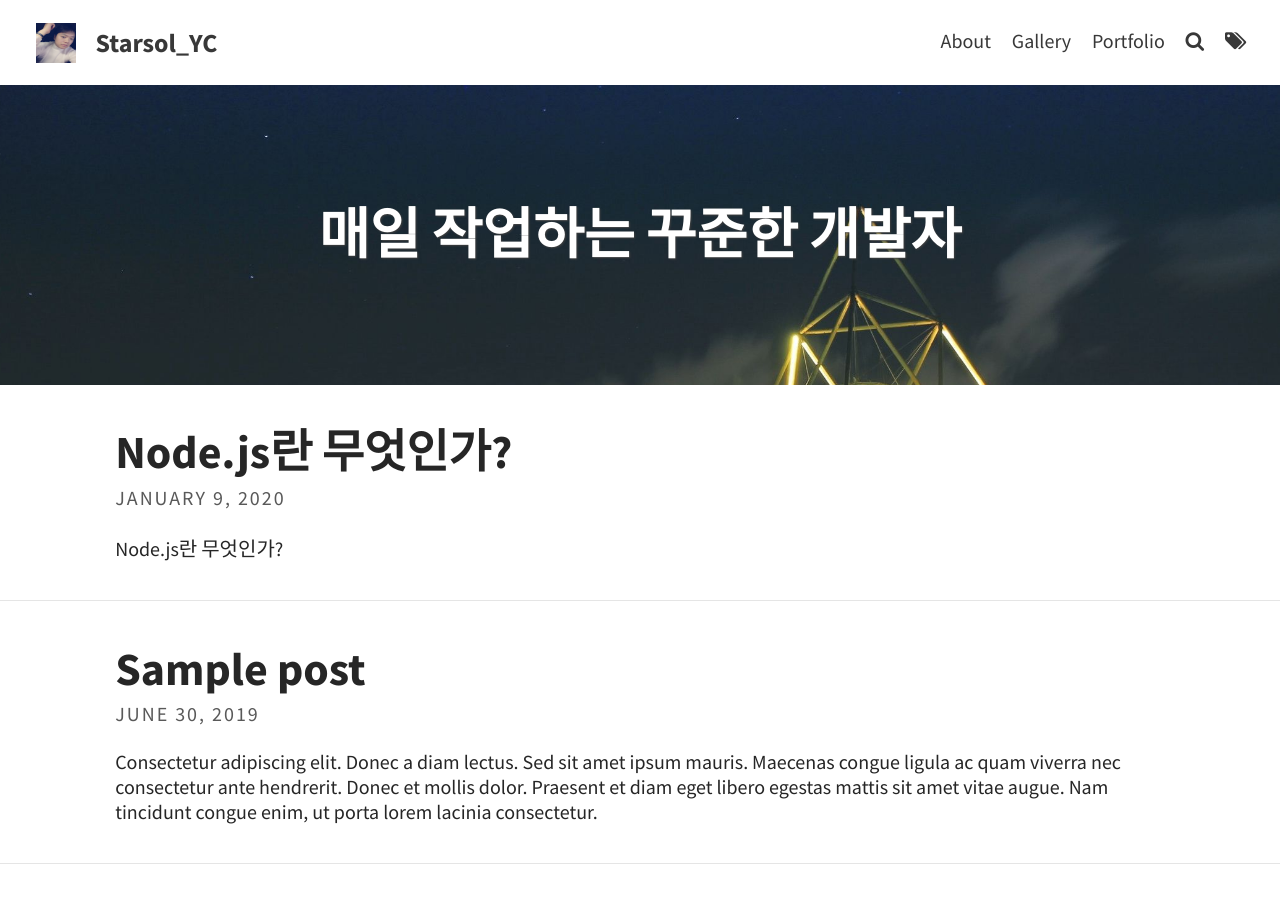
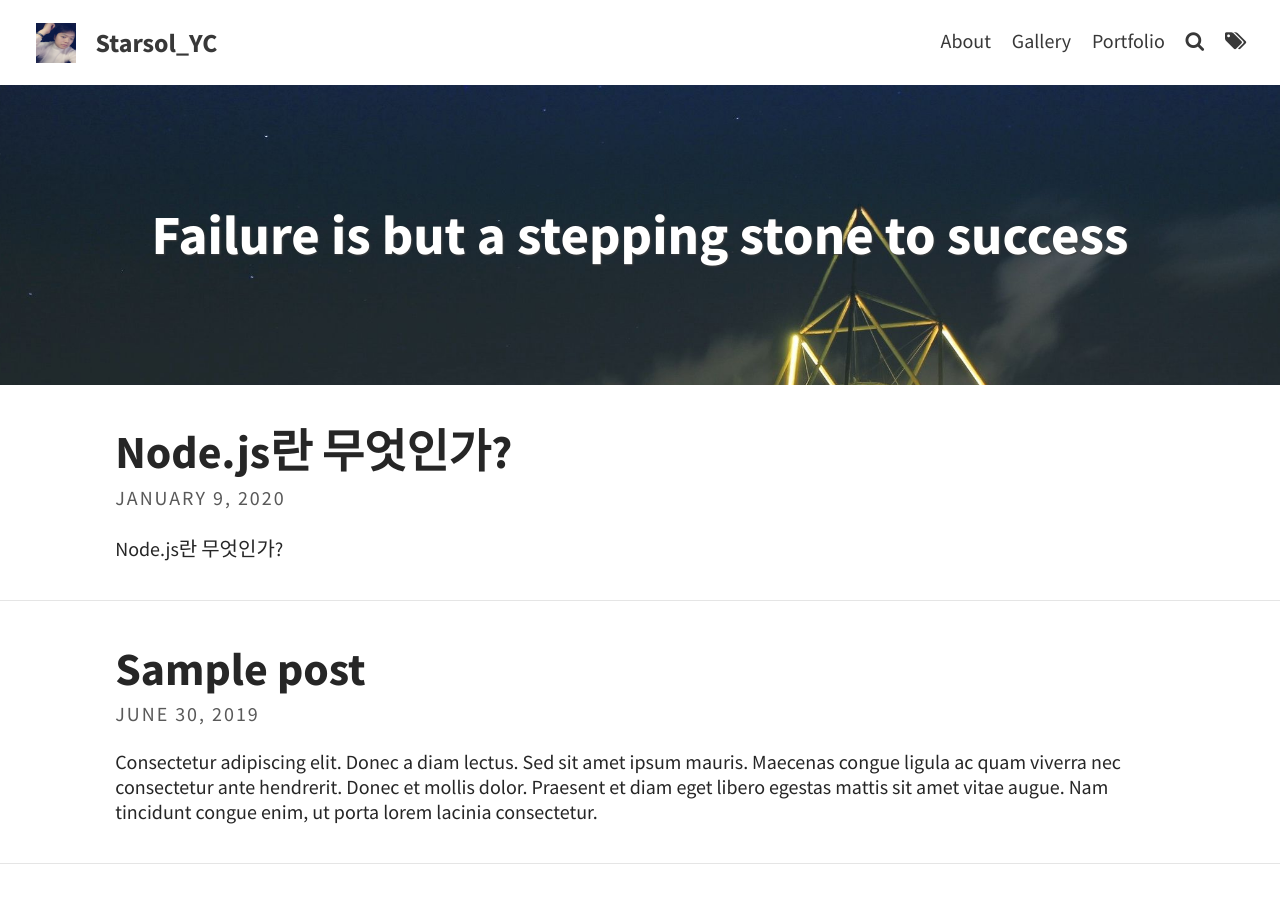
Before and after one commit to starsol89/starsol89.github.io, a Jekyll site: the page built from index.html, in a window 1280 px wide and 900 px high. Built offline with Jekyll 4.4.1, drawn with Linux system fonts in a browser that asks for light colours; the list of posts is cut into pages by our own code.

Commit message:
헤더텍스트 명칭 바꾸기(실패는 성공의 어머니)

```diff
--- a/_config.yml
+++ b/_config.yml
@@ -9,7 +9,7 @@ avatar: assets/img/triangle.jpeg # Empty for no avatar in navbar
 favicon: assets/favicon.ico # Icon displayed in the tab
 
 # Header and footer text
-header_text: 매일 작업하는 꾸준한 개발자 # Change Blog header text
+header_text: Failure is but a stepping stone to success # Change Blog header text
 header_feature_image: assets/img/pexels/triangular.jpeg
 footer_text: >
   이 블로그는 <a href="https://jekyllrb.com/">Jekyll</a> 와 <a href="https://github.com/sylhare/Type-on-Strap">Type on Strap</a> 를 이용해서 만들었습니다.
```
